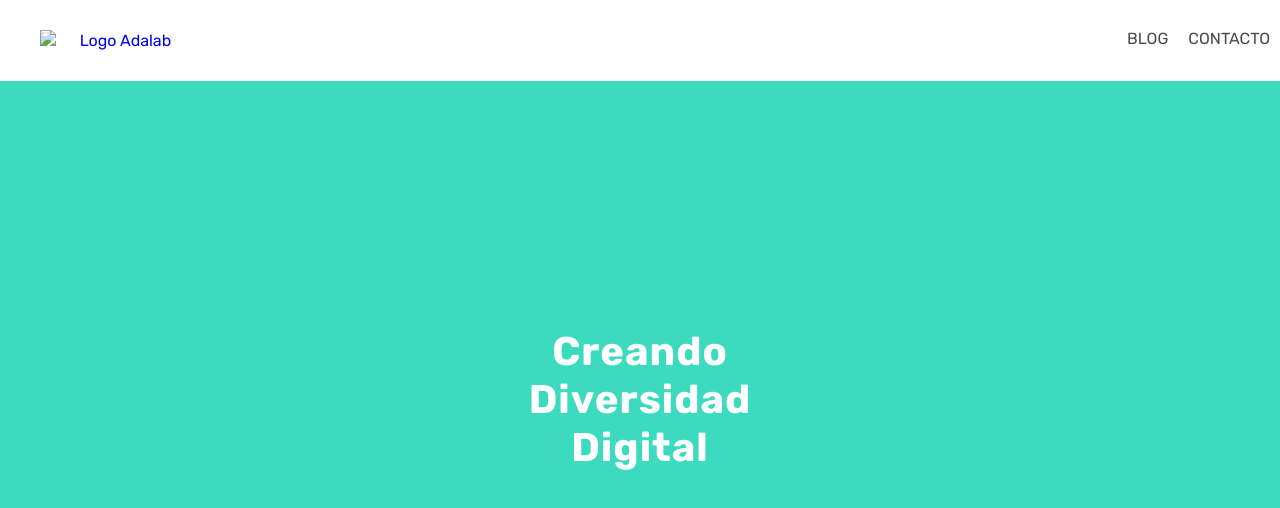
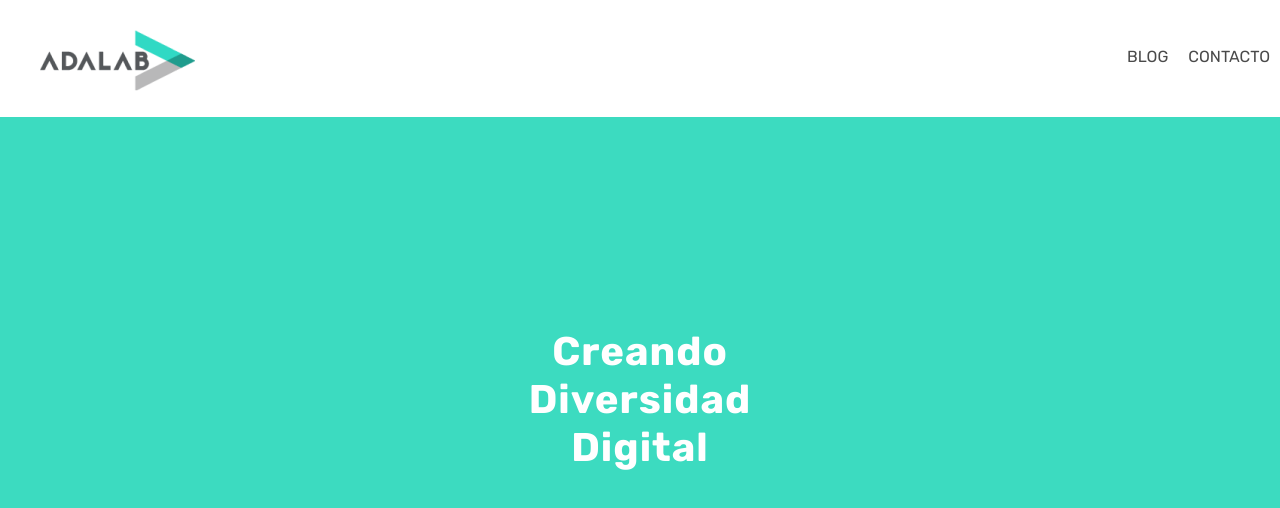
Before and after one commit to Adalab/f-m1-evaluacion-intermedia-daniela932910, a plain HTML site: page index.html in a window 1280 px wide. Drawn offline with Linux system fonts and the light colour scheme; the site is published under a folder, as on GitHub Pages, so addresses that start at the root find nothing.

Commit message:
fix path image

```diff
--- a/index.html
+++ b/index.html
@@ -12,7 +12,7 @@
     <header class="pageheader">
         <div class="content">
             <div class="logoadalab">
-                <a class="logo" href="#home"><img class="imglogo" src="/images/logo_adalab_155x61.png"
+                <a class="logo" href="#home"><img class="imglogo" src="images/logo_adalab_155x61.png"
                         alt="Logo Adalab"></a>
             </div>
             <div id="home">
```
